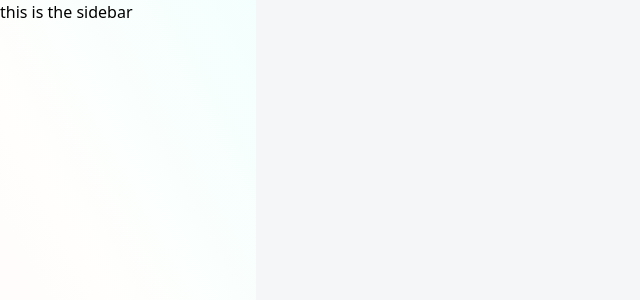
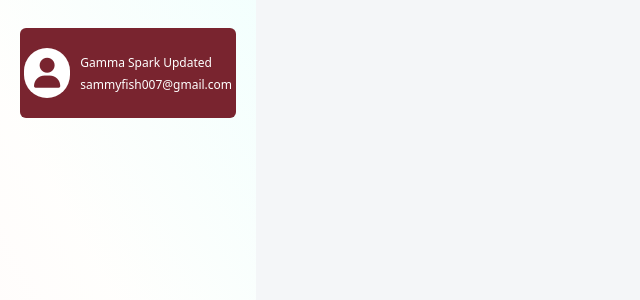
Before and after one commit to SymplyMatt/customer_dashboard_woven, a Vue app: page /dashboard in a window 1280 px wide. Shown: the top 300 px of the page, without its empty margins (0-640 px from the left). Built offline with nearby package versions, Linux system fonts and the light colour scheme.

Commit message:
user details

```diff
--- a/package.json
+++ b/package.json
@@ -9,6 +9,7 @@
   "dependencies": {
     "autoprefixer": "^10",
     "core-js": "^3.8.3",
+    "font-awesome": "^4.7.0",
     "postcss": "^8",
     "tailwindcss": "^3.3.5",
     "vue": "^3.2.13",
--- a/public/index.html
+++ b/public/index.html
@@ -6,6 +6,7 @@
     <meta name="viewport" content="width=device-width,initial-scale=1.0">
     <link rel="icon" href="<%= BASE_URL %>favicon.ico">
     <title><%= htmlWebpackPlugin.options.title %></title>
+    <link rel="stylesheet" href="https://cdnjs.cloudflare.com/ajax/libs/font-awesome/6.4.2/css/all.min.css" integrity="sha512-z3gLpd7yknf1YoNbCzqRKc4qyor8gaKU1qmn+CShxbuBusANI9QpRohGBreCFkKxLhei6S9CQXFEbbKuqLg0DA==" crossorigin="anonymous" referrerpolicy="no-referrer" />
   </head>
   <body>
     <noscript>
--- a/src/components/dashboard/sidebar/Sidebar.vue
+++ b/src/components/dashboard/sidebar/Sidebar.vue
@@ -1,6 +1,19 @@
 <template>
   <div :class="classes">
-    this is the sidebar
+    <div class="flex w-full justify-center items-center user-info px-5 py-5">
+      <div class="rounded-full text-#79242F mx-auto bg-white flex p-2 justify-center items-center text-3xl text-darkBrown"><i class="fa-solid fa-user"></i></div>
+      <div class="mx-auto text-white flex flex-col gap-1">
+        <div class="text-12">Gamma Spark Updated</div>
+        <div class="text-xs">sammyfish007@gmail.com</div>
+      </div>
+    </div>
+
+
+
+    <div class=""></div>
+    <div class=""></div>
+    <div class=""></div>
+    <div class=""></div>
   </div>
 </template>
 
@@ -9,7 +22,7 @@ export default {
   name: 'Sidebar',
   data() {
     return {
-      classes: "bg-sidebar w-30 min-h-screen hidden md:block h-full",
+      classes: "bg-sidebar min-h-screen hidden md:block h-full px-5 py-7",
     };
   },
 };
@@ -20,4 +33,9 @@ export default {
   background: linear-gradient(241.47deg, rgba(204, 255, 250, 0.25) -2.96%, rgba(255, 252, 245, 0.25) 44.27%, rgba(255, 229, 233, 0.25) 89.58%),
   linear-gradient(0deg, #FFFFFF, #FFFFFF);
 }
+.user-info {
+  background: #79242F;
+  gap: 10px;
+  border-radius: 6px;
+}
 </style>
--- a/src/main.js
+++ b/src/main.js
@@ -2,5 +2,6 @@ import { createApp } from 'vue'
 import App from './App.vue'
 import router from './router'
 import './assets/tailwind.css'
+// import 'font-awesome/css/font-awesome.css';
 
 createApp(App).use(router).mount('#app')
--- a/tailwind.config.js
+++ b/tailwind.config.js
@@ -12,6 +12,32 @@ module.exports = {
         'lg': '1280px',
         'xl': '1440px',
       },
+      fontSize: {
+        '12': '12px',
+      },
+      colors: {
+        darkBrown: '#79242F'
+      },
+      spacing: {
+        '1': '5px',
+        '2': '10px',
+        '3': '12px',
+        '4': '16px',
+        '5': '20px',
+        '6': '24px',
+        '7': '28px',
+        '8': '32px',
+        '10': '40px',
+        '12': '48px',
+        '14': '56px',
+        '16': '64px',
+        '20': '80px',
+        '24': '96px',
+        '30': '120px',
+        '40': '160px',
+        '50': '200px',
+        '100': '400px',
+      },
     },
   },
   plugins: [],
```
Also changed, not shown: 1 other file (tests, documents, lock files or other folders).
